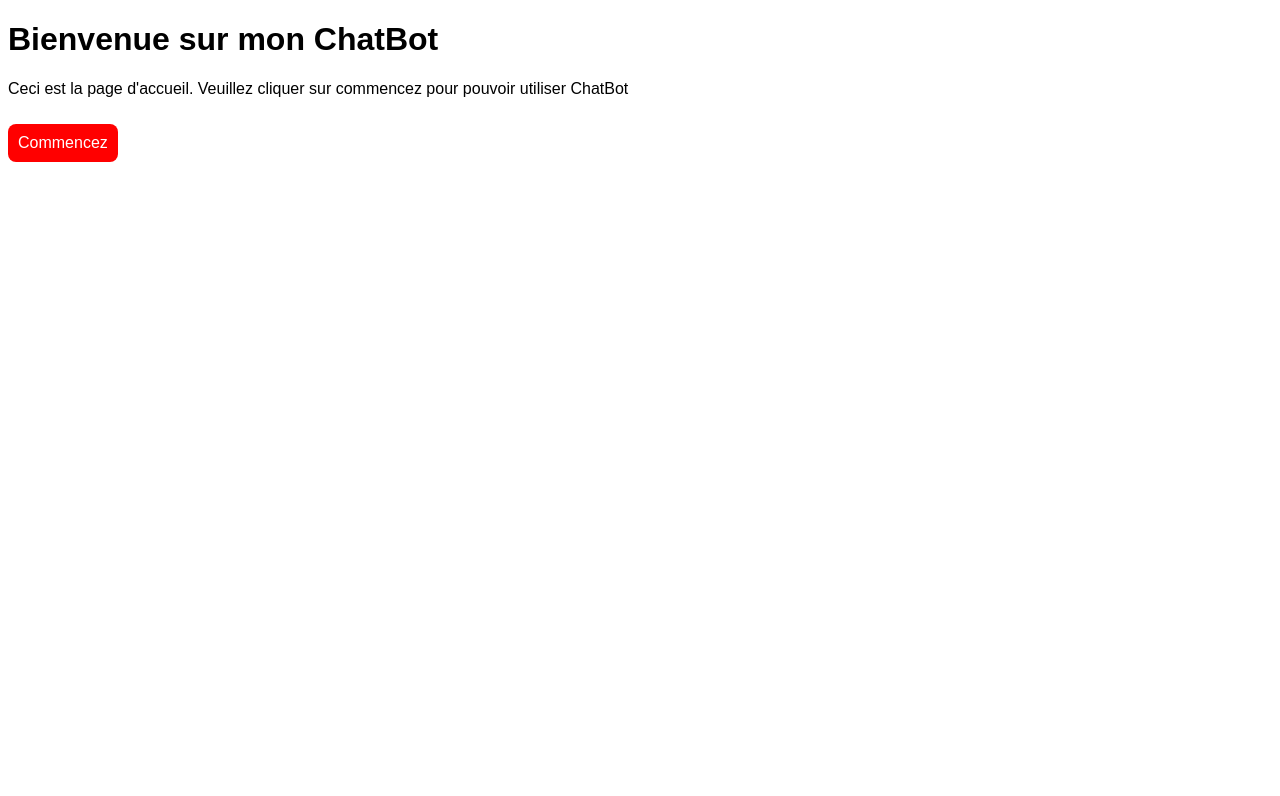
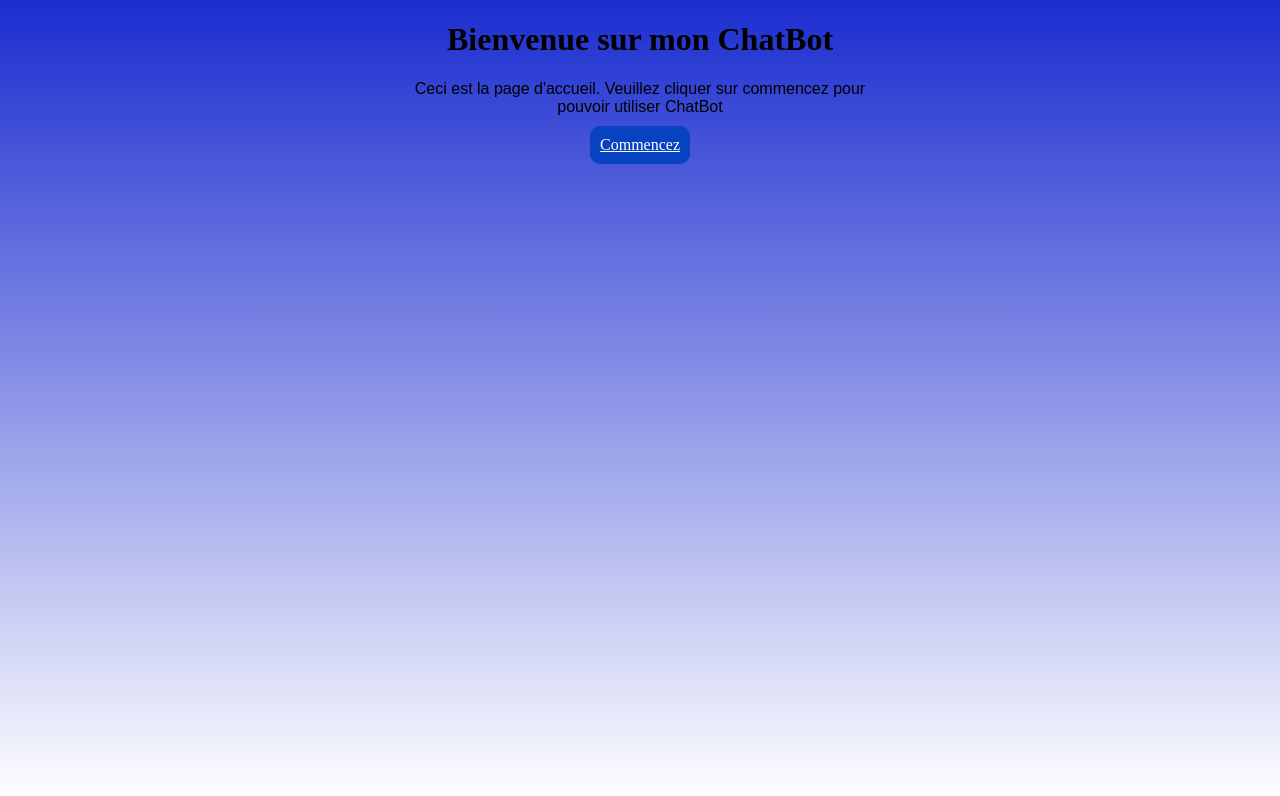
Before and after one commit to emixame18/Chatbot1, a website: page index.html in a window 1280 px wide. Drawn offline with Linux system fonts and the light colour scheme.

Commit message:
Add files via upload

```diff
--- a/assets/css/styles.css
+++ b/assets/css/styles.css
@@ -1,22 +1,33 @@
-body{
+body {
+    background-image: linear-gradient(to bottom, #1b2dcf, white);
+    background-repeat: no-repeat;
+    background-attachment: fixed;
+    background-size: cover;
+    }
+h1{
+    color : black;
+    text-align: center;
+}
+p{
+    width: 500px;
+    margin: auto;
+    text-align: center;
     font-family: Arial, Helvetica, sans-serif;
-    background-size: cover;
 }
-h1{
-    color : black
-}
-.btLink{
-    display: inline-block;
-    text-decoration: none;
+.btLink {
+    display: block;
+    margin: 10px;
+    width: 100px;
+    text-align: center;
     color: white;
-    background-color: red;
-    padding: 10px;
-    margin: 10px 0px;
-    border-radius: 8px;
+    background-color: rgb(7, 66, 192);
+    padding: 10px 0px;
+    border-radius: 10px;
     transition: .3s;
-}
+  }
 .btLink:hover{
-    background: #6d071a;
+    background: #d30707;
+    text-align: center;
 }
 .form-question{
     padding: 10px;
@@ -55,3 +66,7 @@ h1{
     flex-direction: column;
     gap: 1rem;
 }
+.label{
+    width: 100px;
+
+}
--- a/index.html
+++ b/index.html
@@ -8,8 +8,10 @@
     <title>Accueil</title>
 </head>
 <body>
+    <form action="">
     <h1>Bienvenue sur mon ChatBot</h1>
     <p>Ceci est la page d'accueil. Veuillez cliquer sur commencez pour pouvoir utiliser ChatBot</p>
-    <a class="btLink" href="chatbot.html">Commencez</a>
+    <center><a class="btLink" href="chatbot.html">Commencez</a></center>
+    </form>
 </body>
 </html>
```
Also changed, not shown: assets/js/app.js (+54 -6 lines), chatbot.html (+6 -5 lines), package.json (+4 -4 lines), 1 other file.
